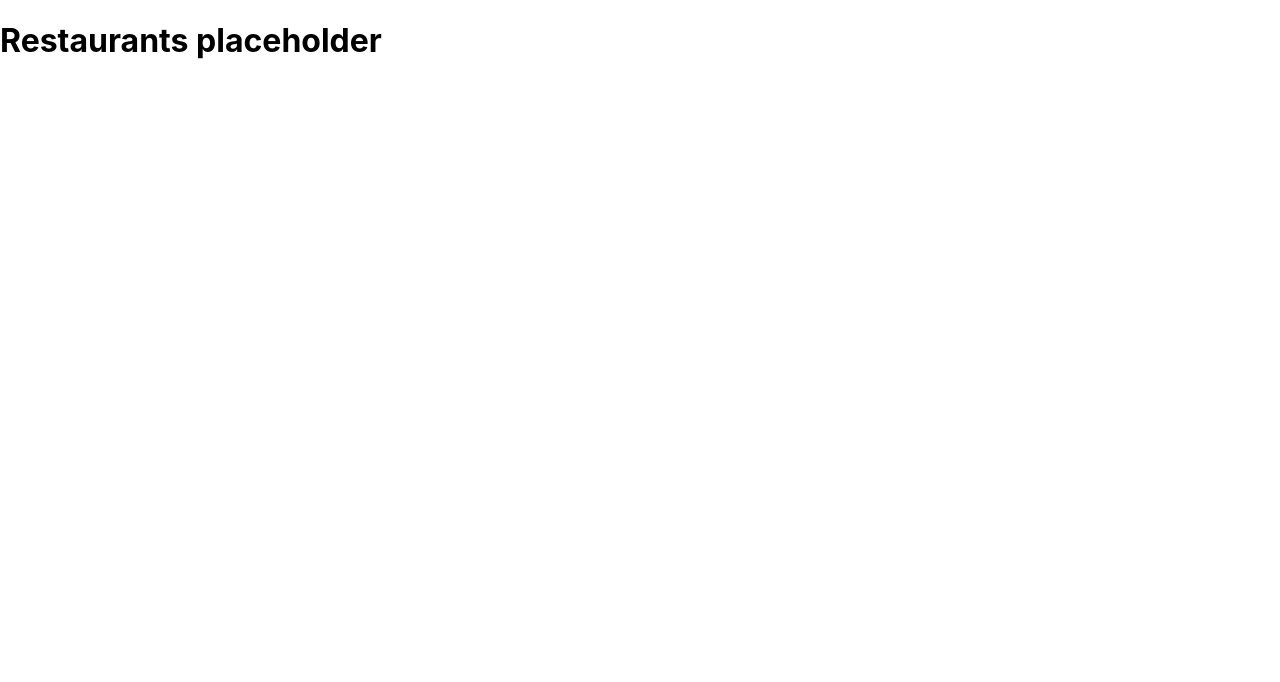
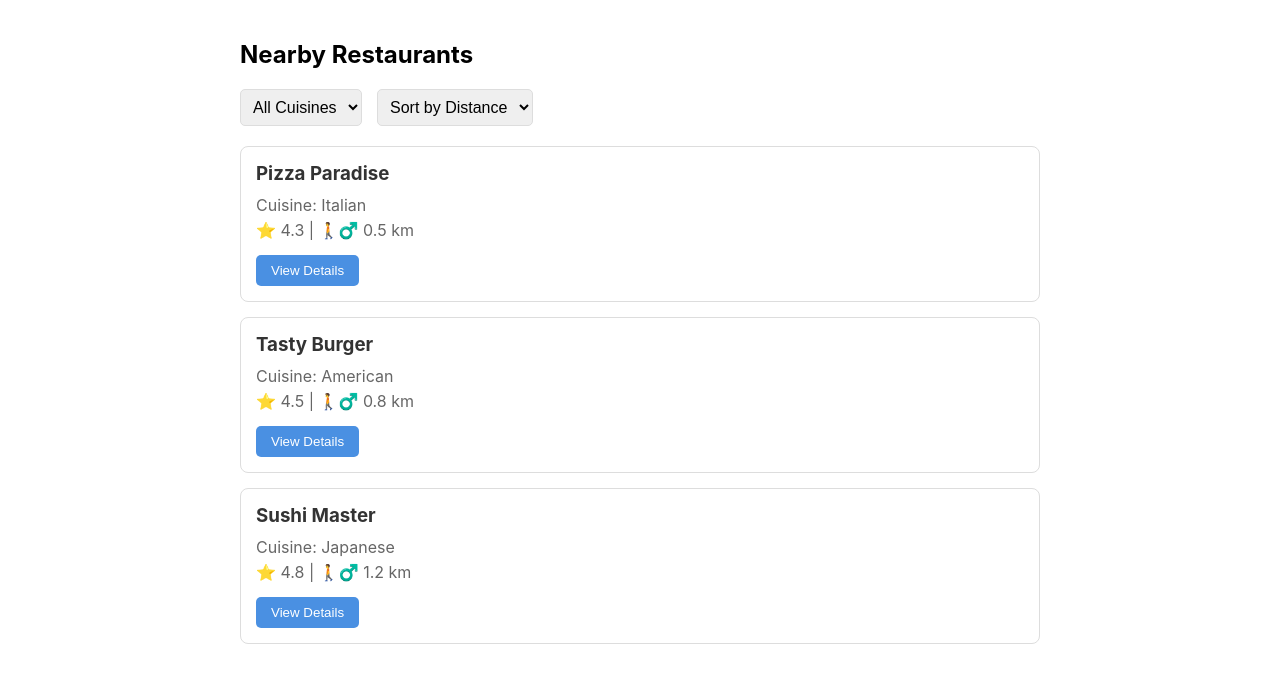
Before and after one commit to yoyobazzi3/munchmate, a React (Create React App) app in the folder frontend/my-react-app/: page /restaurants in a window 1280 px wide. Shown: the top 682 px of the page. Built offline with nearby package versions, Linux system fonts and the light colour scheme; sample sign-in values are in the browser's storage.

Commit message:
Added code to Recommendations.jsx and Restaurants.jsx. Added their corresponding .css files as well

```diff
--- /dev/null
+++ b/frontend/my-react-app/src/pages/Recommendations.css
@@ -0,0 +1,71 @@
+.recommendations-container {
+  padding: 20px;
+  max-width: 600px;
+  margin: 0 auto;
+  text-align: center;
+}
+
+.surprise-me-button {
+  padding: 12px 25px;
+  font-size: 1.1rem;
+  background-color: #ff6b6b;
+  color: white;
+  border: none;
+  border-radius: 25px;
+  cursor: pointer;
+  margin: 20px 0;
+  transition: background-color 0.3s;
+}
+
+.surprise-me-button:disabled {
+  background-color: #ccc;
+  cursor: not-allowed;
+}
+
+.recommendation-result {
+  background-color: #f8f9fa;
+  padding: 20px;
+  border-radius: 10px;
+  margin: 20px 0;
+  text-align: center;
+}
+
+.highlight {
+  font-size: 1.2rem;
+  font-weight: bold;
+  color: #ff6b6b;
+}
+
+.cuisine-tag {
+  display: inline-block;
+  background-color: #e9ecef;
+  padding: 5px 10px;
+  border-radius: 15px;
+  margin-top: 10px;
+}
+
+.recommendations-list {
+  margin-top: 30px;
+}
+
+.recommendation-item {
+  padding: 10px;
+  border-bottom: 1px solid #eee;
+  display: flex;
+  justify-content: space-between;
+  align-items: center;
+}
+
+.view-details-button {
+  padding: 8px 15px;
+  background-color: #4a90e2;
+  color: white;
+  border: none;
+  border-radius: 5px;
+  cursor: pointer;
+  transition: background-color 0.3s;
+}
+
+.view-details-button:hover {
+  background-color: #357abd;
+}
--- a/frontend/my-react-app/src/pages/Recommendations.jsx
+++ b/frontend/my-react-app/src/pages/Recommendations.jsx
@@ -1,13 +1,102 @@
-import { useState } from 'react';
+import React, { useState, useEffect } from 'react';
+import { useNavigate } from 'react-router-dom';
+import './Recommendations.css';
 
 const Recommendations = () => {
+  const navigate = useNavigate();
+  const [recommendations, setRecommendations] = useState([]);
+  const [randomRecommendation, setRandomRecommendation] = useState(null);
+  const [isLoading, setIsLoading] = useState(true);
 
+  // Simulate fetching recommendations from an API
+  useEffect(() => {
+    const fetchRecommendations = async () => {
+      try {
+        // Simulate API call delay
+        await new Promise((resolve) => setTimeout(resolve, 1000));
 
-    return (
-        <div>
-          <h1>Recommendation placeholder</h1>
-        </div>
-    );
+        // Mock data - replace with actual API call later
+        const mockData = [
+          { id: 1, name: "Vegetarian Pasta", restaurant: "Italian Bistro", type: "Italian" },
+          { id: 2, name: "California Roll", restaurant: "Sushi Palace", type: "Japanese" },
+          { id: 3, name: "BBQ Burger", restaurant: "Grill House", type: "American" },
+        ];
+
+        setRecommendations(mockData);
+        setIsLoading(false);
+      } catch (error) {
+        console.error("Failed to fetch recommendations:", error);
+        setIsLoading(false);
+      }
+    };
+
+    fetchRecommendations();
+  }, []);
+
+  const handleSurpriseMe = () => {
+    if (recommendations.length > 0) {
+      const randomIndex = Math.floor(Math.random() * recommendations.length);
+      setRandomRecommendation(recommendations[randomIndex]);
+    }
+  };
+
+  const handleViewDetails = (restaurantId) => {
+    navigate(`/restaurant/${restaurantId}`);
+  };
+
+  return (
+    <div className="recommendations-container">
+      <h2>Personalized Recommendations</h2>
+
+      {isLoading ? (
+        <p>Loading recommendations...</p>
+      ) : (
+        <>
+          <button
+            className="surprise-me-button"
+            onClick={handleSurpriseMe}
+            disabled={recommendations.length === 0}
+          >
+            🎲 Surprise Me!
+          </button>
+
+          {randomRecommendation && (
+            <div className="recommendation-result">
+              <h3>We recommend:</h3>
+              <p className="highlight">{randomRecommendation.name}</p>
+              <p>from {randomRecommendation.restaurant}</p>
+              <p className="cuisine-tag">{randomRecommendation.type} cuisine</p>
+              <button
+                className="view-details-button"
+                onClick={() => handleViewDetails(randomRecommendation.id)}
+              >
+                View Details
+              </button>
+            </div>
+          )}
+
+          <div className="recommendations-list">
+            <h3>Previous Recommendations</h3>
+            {recommendations.length > 0 ? (
+              recommendations.map((item) => (
+                <div key={item.id} className="recommendation-item">
+                  <p>{item.name} - {item.restaurant}</p>
+                  <button
+                    className="view-details-button"
+                    onClick={() => handleViewDetails(item.id)}
+                  >
+                    View Details
+                  </button>
+                </div>
+              ))
+            ) : (
+              <p>No recommendations found.</p>
+            )}
+          </div>
+        </>
+      )}
+    </div>
+  );
 };
 
 export default Recommendations;
--- /dev/null
+++ b/frontend/my-react-app/src/pages/RestaurantList.css
@@ -0,0 +1,62 @@
+.restaurant-list {
+  padding: 20px;
+  max-width: 800px;
+  margin: 0 auto;
+}
+
+.filters {
+  margin: 20px 0;
+  display: flex;
+  gap: 15px;
+}
+
+select {
+  padding: 8px;
+  border-radius: 5px;
+  border: 1px solid #ddd;
+  font-size: 1rem;
+}
+
+.results {
+  display: flex;
+  flex-direction: column;
+  gap: 15px;
+}
+
+.restaurant-card {
+  border: 1px solid #ddd;
+  padding: 15px;
+  border-radius: 8px;
+  cursor: pointer;
+  transition: transform 0.2s, box-shadow 0.2s;
+}
+
+.restaurant-card:hover {
+  transform: translateY(-2px);
+  box-shadow: 0 4px 8px rgba(0, 0, 0, 0.1);
+}
+
+.restaurant-card h3 {
+  margin: 0 0 10px;
+  color: #333;
+}
+
+.restaurant-card p {
+  margin: 5px 0;
+  color: #666;
+}
+
+.view-details-button {
+  padding: 8px 15px;
+  background-color: #4a90e2;
+  color: white;
+  border: none;
+  border-radius: 5px;
+  cursor: pointer;
+  transition: background-color 0.3s;
+  margin-top: 10px;
+}
+
+.view-details-button:hover {
+  background-color: #357abd;
+}
--- a/frontend/my-react-app/src/pages/Restaurants.jsx
+++ b/frontend/my-react-app/src/pages/Restaurants.jsx
@@ -1,15 +1,133 @@
-import { useEffect, useState } from 'react';
+import React, { useState, useEffect } from 'react';
+import { useNavigate } from 'react-router-dom';
+import './RestaurantList.css';
 
-const Restaurants = () => {
-    const [restaurants, setRestaurants] = useState([]);
+const RestaurantList = () => {
+  const navigate = useNavigate();
+  const [restaurants, setRestaurants] = useState([]);
+  const [isLoading, setIsLoading] = useState(true);
+  const [filters, setFilters] = useState({
+    cuisine: '',
+    sortBy: 'distance',
+  });
 
+  // Simulate fetching restaurants from an API
+  useEffect(() => {
+    const fetchRestaurants = async () => {
+      try {
+        // Simulate API call delay
+        await new Promise((resolve) => setTimeout(resolve, 1000));
 
+        // Mock data - replace with actual API call later
+        const mockData = [
+          { id: 1, name: "Tasty Burger", cuisine: "American", rating: 4.5, distance: 0.8 },
+          { id: 2, name: "Sushi Master", cuisine: "Japanese", rating: 4.8, distance: 1.2 },
+          { id: 3, name: "Pizza Paradise", cuisine: "Italian", rating: 4.3, distance: 0.5 },
+        ];
 
-    return (
-        <div>
-            <h1>Restaurants placeholder</h1>
+        setRestaurants(mockData);
+        setIsLoading(false);
+      } catch (error) {
+        console.error("Failed to fetch restaurants:", error);
+        setIsLoading(false);
+      }
+    };
+
+    fetchRestaurants();
+  }, []);
+
+  // Handle filter changes
+  const handleFilterChange = (e) => {
+    const { name, value } = e.target;
+    setFilters((prevFilters) => ({
+      ...prevFilters,
+      [name]: value,
+    }));
+  };
+
+  // Sort and filter restaurants based on user selection
+  const getFilteredRestaurants = () => {
+    let filtered = [...restaurants];
+
+    // Filter by cuisine
+    if (filters.cuisine) {
+      filtered = filtered.filter((restaurant) =>
+        restaurant.cuisine.toLowerCase() === filters.cuisine.toLowerCase()
+      );
+    }
+
+    // Sort by distance or rating
+    if (filters.sortBy === 'distance') {
+      filtered.sort((a, b) => a.distance - b.distance);
+    } else if (filters.sortBy === 'rating') {
+      filtered.sort((a, b) => b.rating - a.rating);
+    }
+
+    return filtered;
+  };
+
+  const handleViewDetails = (restaurantId) => {
+    navigate(`/restaurant/${restaurantId}`);
+  };
+
+  return (
+    <div className="restaurant-list">
+      <h2>Nearby Restaurants</h2>
+
+      <div className="filters">
+        <select
+          name="cuisine"
+          value={filters.cuisine}
+          onChange={handleFilterChange}
+        >
+          <option value="">All Cuisines</option>
+          <option value="American">American</option>
+          <option value="Japanese">Japanese</option>
+          <option value="Italian">Italian</option>
+        </select>
+
+        <select
+          name="sortBy"
+          value={filters.sortBy}
+          onChange={handleFilterChange}
+        >
+          <option value="distance">Sort by Distance</option>
+          <option value="rating">Sort by Rating</option>
+        </select>
+      </div>
+
+      {isLoading ? (
+        <p>Loading restaurants...</p>
+      ) : (
+        <div className="results">
+          {getFilteredRestaurants().length > 0 ? (
+            getFilteredRestaurants().map((restaurant) => (
+              <div
+                key={restaurant.id}
+                className="restaurant-card"
+                onClick={() => handleViewDetails(restaurant.id)}
+              >
+                <h3>{restaurant.name}</h3>
+                <p>Cuisine: {restaurant.cuisine}</p>
+                <p>⭐ {restaurant.rating} | 🚶♂️ {restaurant.distance} km</p>
+                <button
+                  className="view-details-button"
+                  onClick={(e) => {
+                    e.stopPropagation(); // Prevent card click event
+                    handleViewDetails(restaurant.id);
+                  }}
+                >
+                  View Details
+                </button>
+              </div>
+            ))
+          ) : (
+            <p>No restaurants found matching your filters.</p>
+          )}
         </div>
-    );
+      )}
+    </div>
+  );
 };
 
-export default Restaurants;
+export default RestaurantList;
```
